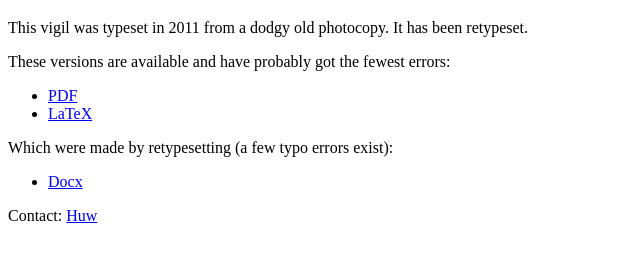
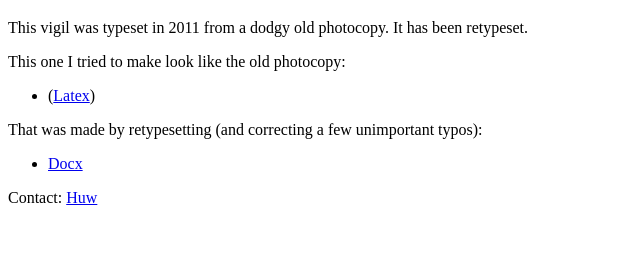
Before and after one commit to huwr/huwr.github.io, a plain HTML site: page docs/vigil/index.html in a window 1280 px wide. Shown: the part 61-320 px from the top of the page, without its empty margins (0-640 px from the left). Drawn offline with Linux system fonts and the light colour scheme.

Commit message:
few differeces in the docs indexes

```diff
--- a/docs/vigil/index.html
+++ b/docs/vigil/index.html
@@ -8,14 +8,13 @@
 
   <p>This vigil was typeset in 2011 from a dodgy old photocopy.  It has been retypeset.</p>
 
-  <p>These versions are available and have probably got the fewest errors:</p>
+  <p>This one I tried to make look like the old photocopy:</p>
 
   <ul>
-    <li><a href="http://toybox.huwr.net/docs/vigil/vigil.pdf">PDF</a></li>
-    <li><a href="http://toybox.huwr.net/docs/vigil/vigil.tex">LaTeX</a></li>
+    <li><a href="http://toybox.huwr.net/docs/vigil/vigil.pdf"></a>(<a href="http://toybox.huwr.net/docs/vigil/vigil.tex">Latex</a>)</li>
   </ul>
 
-  <p>Which were made by retypesetting (a few typo errors exist):</p>
+  <p>That was made by retypesetting (and correcting a few unimportant typos):</p>
   <ul>
     <li><a href="http://toybox.huwr.net/docs/vigil/old_vigil.docx">Docx</a></li>
   </ul>
```
Also changed, not shown: docs/mrc/index.html (+3 -3 lines).
